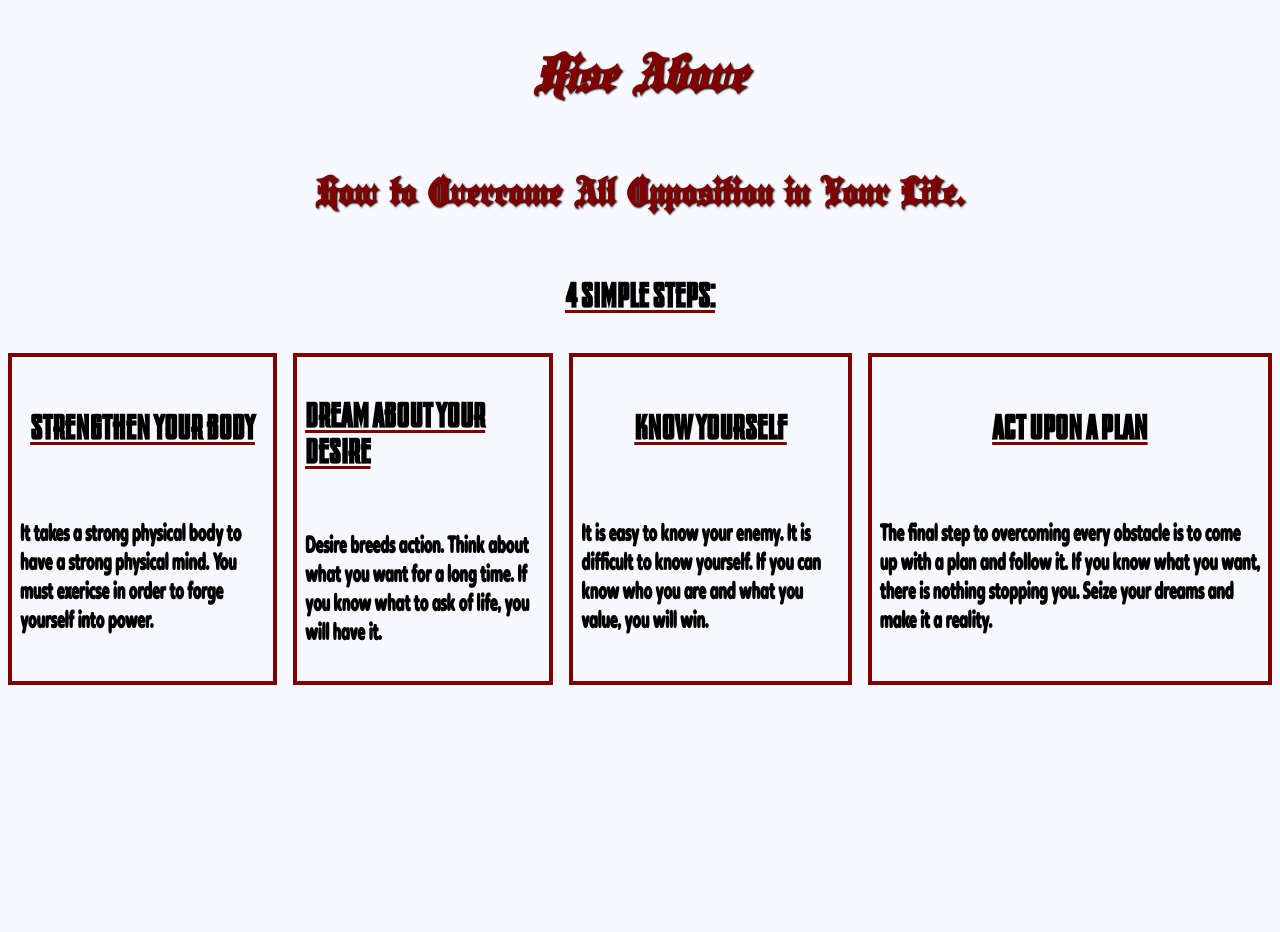
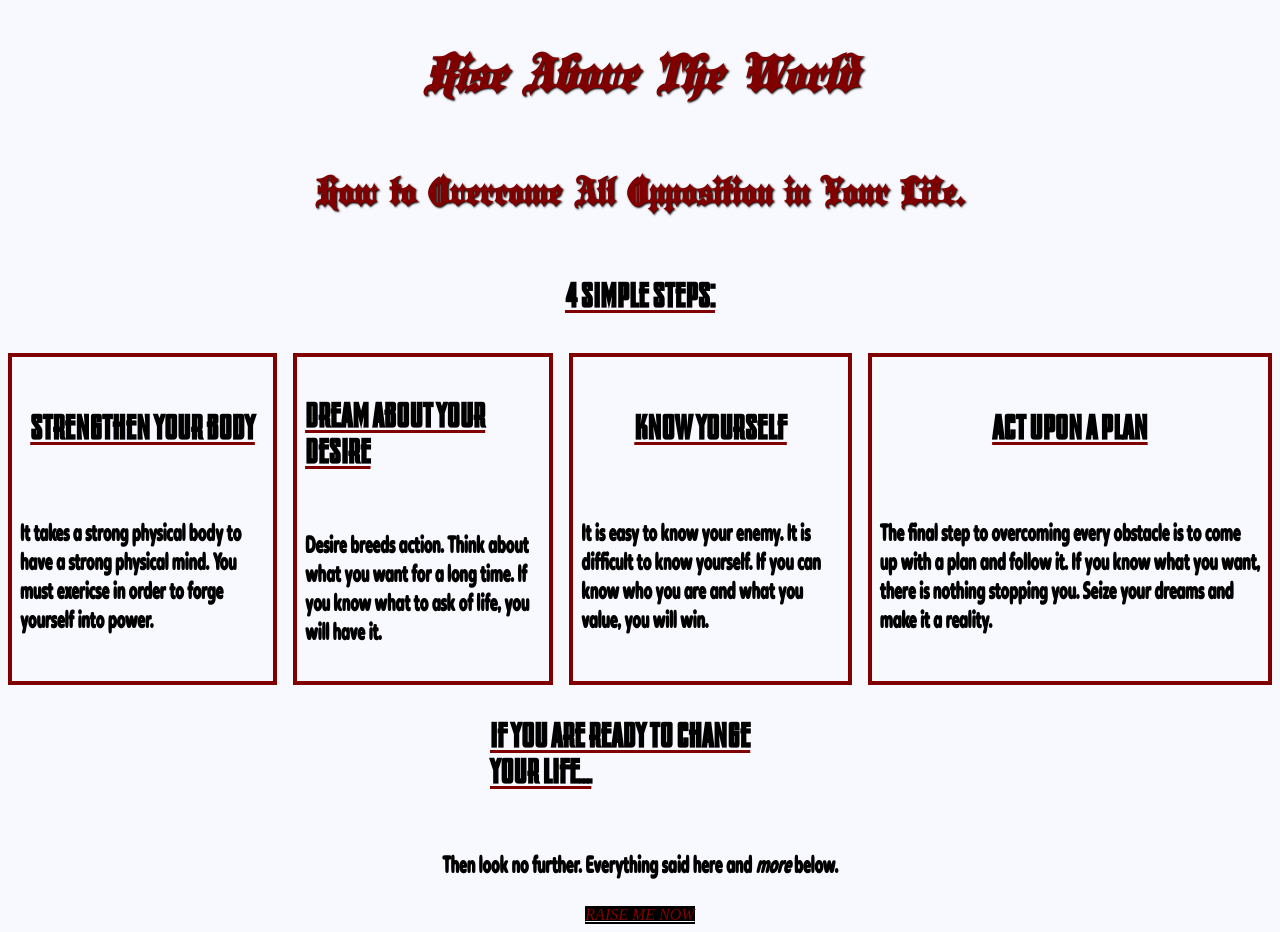
Before and after one commit to Corsair37/landing-page, a plain HTML site: page index.html in a window 1280 px wide. Before the commit the page ends 800 px from the top, so only its background shows below. Drawn offline with Linux system fonts and the light colour scheme.

Commit message:
Add call to action
Simple sales speech below the boxes, as well as  a detailed button box. Very

```diff
--- a/index.html
+++ b/index.html
@@ -7,7 +7,7 @@
     <link rel="stylesheet" type="text/css" href="style.css">
 </head>
 <body>
-    <div class="header"><h1><em>Rise Above</em></h1>
+    <div class="header"><h1><em>Rise Above The World</em></h1>
         <h2>How to Overcome All Opposition in Your Life.</h2>
 
     </div>
@@ -41,6 +41,12 @@
         </div>
     </div>
 
+    <div class="headstep"><h3>If You Are Ready to Change Your Life...</h3></div>
+        <p>Then look no further. Everything said here and <em>more</em> below.</p>
+        <div class="ctabutton"><a>RAISE ME NOW</a></div>
+
+    </div>
+
 
 
 </body>
--- a/style.css
+++ b/style.css
@@ -72,3 +72,18 @@ p {
     font-weight:bold;
 
 }
+
+.ctabutton {
+    display:flex;
+    flex:1;
+    justify-content:center;
+    align-items: center;
+    flex-direction: row;
+    border-width:2px;
+    border-color:maroon;
+    background-color: black;
+    font-style: italic;
+    text-decoration:underline white;
+    color:maroon;
+
+}
```
